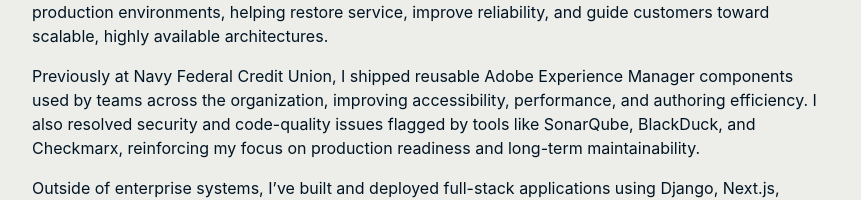
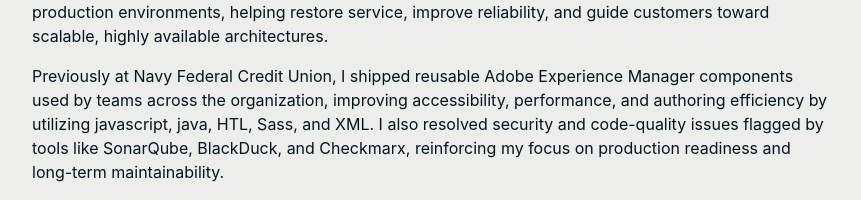
Before and after one commit to AyaanARahman/ayaan-personal-website, a Next.js app: page / in a window 1280 px wide. Shown: the part 604-804 px from the top of the page, without its empty margins (208-1069 px from the left). Built offline with nearby package versions, Linux system fonts and the light colour scheme.

Commit message:
updated page

```diff
--- a/app/page.tsx
+++ b/app/page.tsx
@@ -19,7 +19,7 @@ export default function Page() {
   </div>
 </div>
 
- <p className="mb-4 p-font-color">
+<p className="mb-4 p-font-color">
   {`Hi! I’m Ayaan Rahman, a software and solutions engineer who works at the intersection of code, systems, and customer-facing problem solving. I have hands-on experience diagnosing, debugging, and stabilizing production environments, and I enjoy turning ambiguous technical issues into reliable, scalable solutions. My background spans full-stack development, cloud-native systems, and enterprise platforms, using Java, Python, JavaScript, and modern web frameworks.`}
 </p>
 
@@ -28,7 +28,7 @@ export default function Page() {
 </p>
 
 <p className="mb-4 p-font-color">
-  {`Previously at Navy Federal Credit Union, I shipped reusable Adobe Experience Manager components used by teams across the organization, improving accessibility, performance, and authoring efficiency. I also resolved security and code-quality issues flagged by tools like SonarQube, BlackDuck, and Checkmarx, reinforcing my focus on production readiness and long-term maintainability.`}
+  {`Previously at Navy Federal Credit Union, I shipped reusable Adobe Experience Manager components used by teams across the organization, improving accessibility, performance, and authoring efficiency by utilizing javascript, java, HTL, Sass, and XML. I also resolved security and code-quality issues flagged by tools like SonarQube, BlackDuck, and Checkmarx, reinforcing my focus on production readiness and long-term maintainability.`}
 </p>
 
 <p className="mb-4 p-font-color">
```
